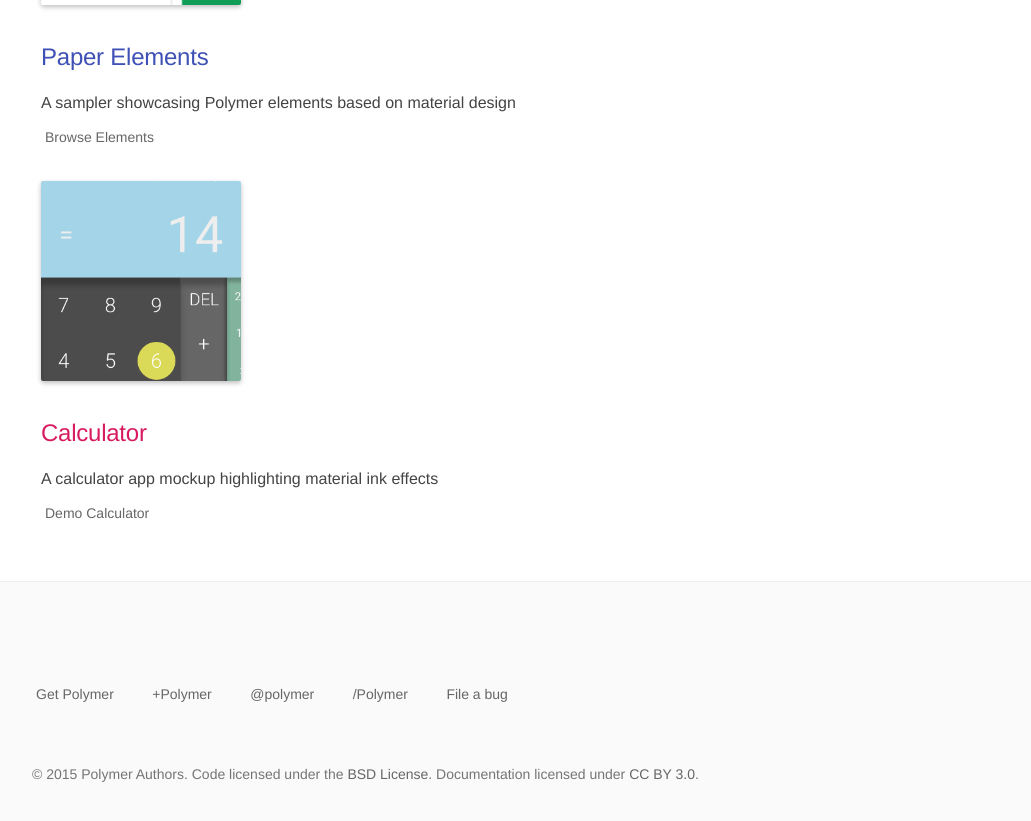
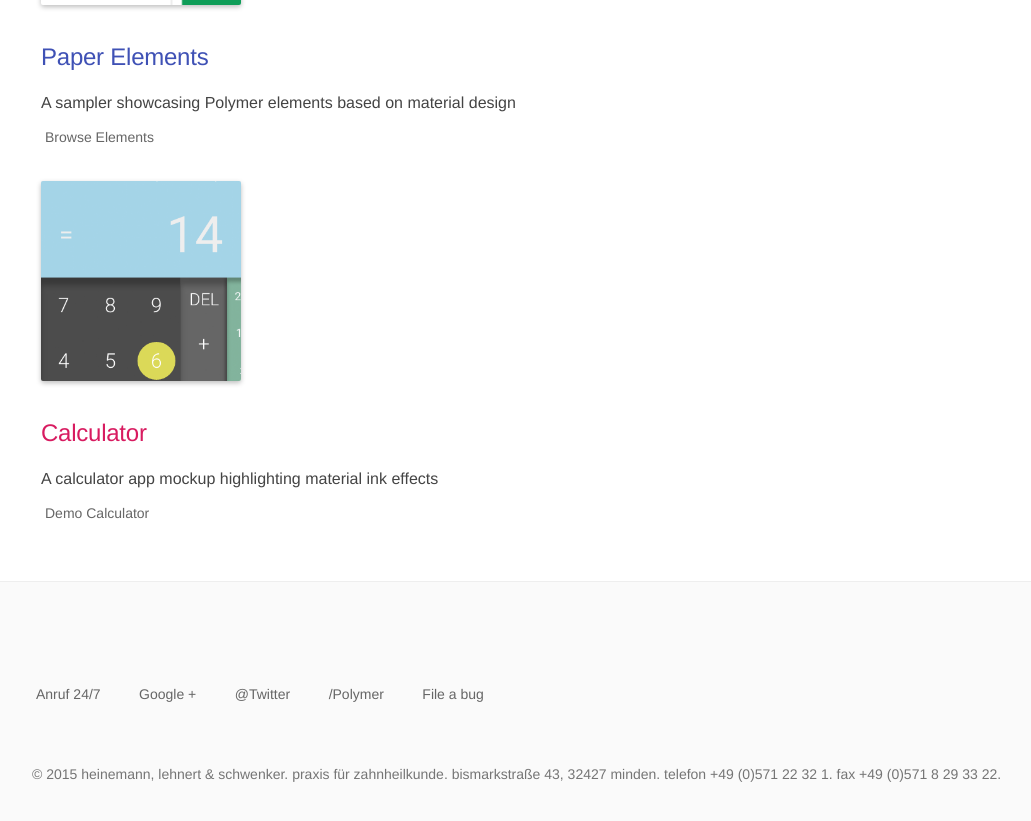
Before and after one commit to BooZaToX/vh, a Jekyll site: the page built from 0.5/index.md, in a window 1280 px wide and 900 px high, scrolled down 2910 px. Shown: the top 821 px of the window, without its empty margins (124-1155 px from the left). Built offline with Jekyll 4.4.1, drawn with Linux system fonts in a browser that asks for light colours; some web fonts are replaced; a script that is not in the unit is left out.

Commit message:
Update vheinemann logo

```diff
--- a/_includes/footer.html
+++ b/_includes/footer.html
@@ -1,13 +1,14 @@
+<link rel="import" href="../components/core-icons/communication-icons.html">
 <footer>
   <div>
     <div class="links">
-      <a href="/{% polymer_version_dir %}/docs/start/getting-the-code.html" tabindex="-1"><paper-button raised><core-icon icon="archive"></core-icon>Get {{site.project_title}}</paper-button></a>
-      <a href="http://plus.google.com/107187849809354688692/" tabindex="-1"><paper-button> <core-icon icon="social:post-gplus"></core-icon>+{{site.project_title}}</paper-button></a>
-      <a href="https://twitter.com/intent/follow?screen_name=polymer" data-twitter-follow title="Follow @polymer on Twitter" tabindex="-1"><paper-button><core-icon icon="social:post-twitter"></core-icon>@polymer</paper-button></a>
+      <a href="/{% polymer_version_dir %}/docs/start/getting-the-code.html" tabindex="-1"><paper-button raised><core-icon icon="archive"></core-icon>Anruf 24/7</paper-button></a>
+      <a href="http://plus.google.com/107187849809354688692/" tabindex="-1"><paper-button> <core-icon icon="social:post-gplus"></core-icon>Google +</paper-button></a>
+      <a href="https://twitter.com/intent/follow?screen_name=polymer" data-twitter-follow title="Folge Praxis auf Twitter" tabindex="-1"><paper-button><core-icon icon="social:post-twitter"></core-icon>@Twitter</paper-button></a>
       <a href="https://github.com/polymer"><paper-button class="github" tabindex="-1"><core-icon icon="social:post-github"></core-icon>/{{site.project_title}}</paper-button></a>
       <a href="https://github.com/Polymer/polymer/issues/new" tabindex="-1"><paper-button><core-icon icon="bug-report"></core-icon>File a bug</paper-button></a>
     </div>
-    <p id="copyright">&copy; 2015 {{site.project_title}} Authors. Code licensed under the <a href="http://polymer.github.io/LICENSE.txt" target="_blank">BSD License</a>. Documentation licensed under <a href="http://creativecommons.org/licenses/by/3.0/" target="_blank">CC BY 3.0</a>.</p>
+    <p id="copyright">&copy; 2015 heinemann, lehnert & schwenker. praxis für zahnheilkunde. bismarkstraße 43, 32427 minden. telefon +49 (0)571 22 32 1. fax +49 (0)571 8 29 33 22.</p>
   </div>
 </footer>
 
--- a/_layouts/default.html
+++ b/_layouts/default.html
@@ -11,7 +11,8 @@
   <app-drawer id="sidebar" unresolved>
     <div layout vertical id="sidebar-content">
       <div id="logo-container" layout horizontal center>
-        <a href="/" class="logo"><img src="/images/logos/lockup.svg" alt="Polymer home"></a>
+        <a href="/" class="logo"><img src="/images/logos/vheinemann-logo.svg" alt="vheinemann home"></a>
+        <!-- <a href="/" class="logo"><img src="/images/logos/lockup.svg" alt="vheinemann home"></a> -->
         <!-- <core-icon id="dropdown-toggle" icon="arrow-drop-down"></core-icon> -->
       </div>
 
--- a/_layouts/default_1_0.html
+++ b/_layouts/default_1_0.html
@@ -9,7 +9,8 @@
   <app-drawer id="sidebar" unresolved>
     <div layout vertical id="sidebar-content">
       <div id="logo-container" layout horizontal center>
-        <a href="/" class="logo"><img src="/images/logos/lockup.svg" alt="Polymer home"></a>
+        <!-- <a href="/" class="logo"><img src="/images/logos/lockup.svg" alt="vheinemann home"></a> -->
+        <a href="/" class="logo"><img src="/images/logos/vheinemann-logo.svg" alt="vheinemann home"></a>
         <!-- <core-icon id="dropdown-toggle" icon="arrow-drop-down"></core-icon> -->
       </div>
 
--- a/_layouts/home.html
+++ b/_layouts/home.html
@@ -7,7 +7,8 @@
 
 <scroll-area>
   <site-banner class="main-bg bar sticky" layout horizontal center start unresolved>
-    <a href="/" class="logo" layout horizontal><img src="/images/logos/lockup.svg" alt="Polymer home"></a>
+    <!-- <a href="/" class="logo" layout horizontal><img src="/images/logos/lockup.svg" alt="vheinemann home"></a> -->
+    <a href="/" class="logo" layout horizontal><img src="/images/logos/vheinemann-logo.svg" alt="vheinemann home"></a>
     {% include top-nav.html %}
     <core-icon id="dropdown-toggle" icon="arrow-drop-down"></core-icon>
 
--- a/_layouts/home_1_0.html
+++ b/_layouts/home_1_0.html
@@ -7,7 +7,8 @@
 
 <scroll-area>
   <site-banner class="main-bg bar sticky" layout horizontal center start unresolved>
-    <a href="/" class="logo" layout horizontal><img src="/images/logos/lockup.svg" alt="Polymer home"></a>
+    <!-- <a href="/" class="logo" layout horizontal><img src="/images/logos/lockup.svg" alt="vheinemann home"></a> -->
+    <a href="/" class="logo" layout horizontal><img src="/images/logos/vheinemann-logo.svg" alt="vheinemann home"></a>
     {% include top-nav-1-0.html %}
     <core-icon id="dropdown-toggle" icon="arrow-drop-down"></core-icon>
 
```
Also changed, not shown: 1.0/elements/common_elements.html (+14 -0 lines), images/logos/lockup.svg, images/logos/vheinemann-logo.svg.
